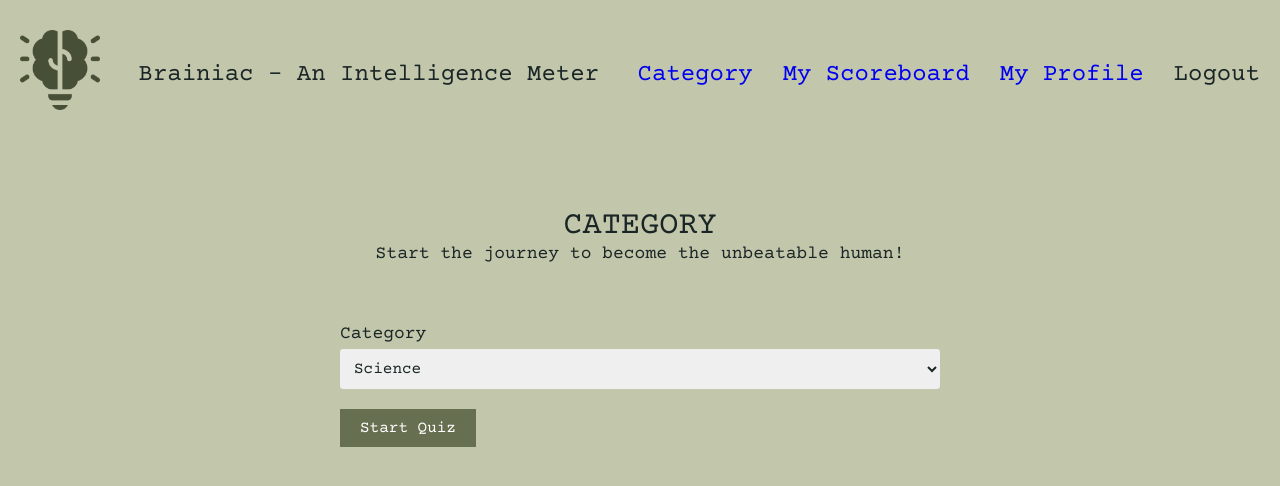
After one commit to alishashresthaaa/py-quizapp, a Django app: page /category/ in a window 1280 px wide. The commit adds this page. Shown: the top 486 px of the page. Run offline with Django 5.2, Linux system fonts and the light colour scheme.

Commit message:
template: user

```diff
--- a/core/forms.py
+++ b/core/forms.py
@@ -7,37 +7,37 @@ from django import forms
 class LoginForm(forms.Form):
     username = forms.CharField(
         max_length=100,
-        widget=forms.TextInput(attrs={'placeholder': 'Username'})
+        widget=forms.TextInput(attrs={'placeholder': 'Enter your username'})
     )
     password = forms.CharField(
         max_length=100,
-        widget=forms.PasswordInput(attrs={'placeholder': 'Password'})
+        widget=forms.PasswordInput(attrs={'placeholder': 'Enter your password'})
     )
 
 
 class RegisterForm(forms.Form):
     firstname = forms.CharField(
         max_length=100,
-        widget=forms.TextInput(attrs={'placeholder': 'First Name'})
+        widget=forms.TextInput(attrs={'placeholder': 'Enter your First Name'})
     )
     lastname = forms.CharField(
         max_length=100,
-        widget=forms.TextInput(attrs={'placeholder': 'Last Name'})
+        widget=forms.TextInput(attrs={'placeholder': 'Enter your Last Name'})
     )
     username = forms.CharField(
         max_length=100,
-        widget=forms.TextInput(attrs={'placeholder': 'Username'})
+        widget=forms.TextInput(attrs={'placeholder': 'Enter your Username'})
     )
     email = forms.EmailField(
-        widget=forms.EmailInput(attrs={'placeholder': 'Email'})
+        widget=forms.EmailInput(attrs={'placeholder': 'Enter your Email'})
     )
     password = forms.CharField(
         max_length=100,
-        widget=forms.PasswordInput(attrs={'placeholder': 'Password'})
+        widget=forms.PasswordInput(attrs={'placeholder': 'Enter your Password'})
     )
     confirm_password = forms.CharField(
         max_length=100,
-        widget=forms.PasswordInput(attrs={'placeholder': 'Confirm Password'})
+        widget=forms.PasswordInput(attrs={'placeholder': 'Enter your Confirm Password'})
     )
 
     def clean_firstname(self):
@@ -64,3 +64,18 @@ class RegisterForm(forms.Form):
         if password != confirm_password:
             raise forms.ValidationError("Passwords do not match.")
         return confirm_password
+
+
+CATEGORY_CHOICES = [
+    ('science', 'Science'),
+    ('math', 'Math'),
+    ('history', 'History'),
+    ('literature', 'Literature'),
+]
+
+
+class CategoryForm(forms.Form):
+    category = forms.ChoiceField(
+        choices=CATEGORY_CHOICES,
+        widget=forms.Select(attrs={'placeholder': 'Select Category'})
+    )
--- a/quizzer/urls.py
+++ b/quizzer/urls.py
@@ -19,11 +19,12 @@ from django.contrib import admin
 from django.shortcuts import render
 from django.urls import path
 
-from core.forms import RegisterForm, LoginForm
+from core.forms import RegisterForm, LoginForm, CategoryForm
 
 
 def index(request):
     return render(request, "index.html")
+
 
 def register(request):
     if request.method == "POST":
@@ -34,6 +35,7 @@ def register(request):
         form = RegisterForm()
     return render(request, "register.html", {"form": form})
 
+
 def login(request):
     if request.method == "POST":
         form = LoginForm(request.POST)
@@ -43,10 +45,31 @@ def login(request):
         form = LoginForm()
     return render(request, "login.html", {"form": form})
 
+
+def category(request):
+    if request.method == "POST":
+        form = CategoryForm(request.POST)
+        if form.is_valid():
+            return render(request, "category.html", {"form": form})
+    else:
+        form = CategoryForm()
+    return render(request, "category.html", {"form": form})
+
+
+def profile(request):
+    return render(request, "profile.html")
+
+
+def scores(request):
+    return render(request, "scores.html")
+
+
 urlpatterns = [
     path("admin/", admin.site.urls),
     path("", index),
     path("register/", register),
-
     path("login/", login),
+    path("category/", category),
+    path("profile/", profile),
+    path("scores/", scores),
 ]
--- a/static/css/main.css
+++ b/static/css/main.css
@@ -46,7 +46,6 @@ body {
   justify-content: space-between;
   align-items: center;
   font-size: 24px;
-  gap: 30px;
 }
 
 .header__logo {
@@ -59,9 +58,9 @@ body {
     flex: 100px;
 }
 
-.header__nav ul {
+.header ul {
   display: flex;
-  gap: 20px;
+  gap: 30px;
 }
 
 .btn-primary {
--- /dev/null
+++ b/templates/category.html
@@ -0,0 +1,27 @@
+{% extends "header.html" %}
+
+{% block title %}Category{% endblock %}
+
+{% block content %}
+   <section class="form__container">
+        <h1 class="form__header">Category</h1>
+        <p class="form__subheader">Start the journey to become the unbeatable human!</p>
+        <form action="#" method="post">
+          {% csrf_token %}
+          {% for field in form %}
+          <div class="form-group{% if field.errors %} form-group-error{% endif %}">
+            <label for="{{ field.id_for_label }}">{{ field.label }}</label>
+            {{ field }}
+            {% if field.errors %}
+            <div class="form-error">
+                {{ field.errors }}
+            </div>
+            {% endif %}
+          </div>
+          {% endfor %}
+          <div class="btn-group">
+            <button type="submit" class="btn-primary">Start Quiz</button>
+          </div>
+        </form>
+   </section>
+{% endblock %}
--- a/templates/header.html
+++ b/templates/header.html
@@ -15,9 +15,24 @@
       <span>Brainiac - An Intelligence Meter</span>
       <nav>
         <ul>
+          {% if True %}
+           <li>
+            <a href="/category">Category</a>
+          </li>
+          <li>
+            <a href="/scores">My Scoreboard</a>
+          </li>
+          <li>
+            <a href="/profile">My Profile</a>
+          </li>
+          <li>
+            <a>Logout</a>
+          </li>
+          {% else %}
           <li>
             <a href="/register">Register</a>
           </li>
+          {% endif %}
         </ul>
       </nav>
     </header>
```
Also changed, not shown: templates/profile.html (added, +10 -0 lines), templates/quiz.html (added, +27 -0 lines), templates/scores.html (added, +10 -0 lines).
